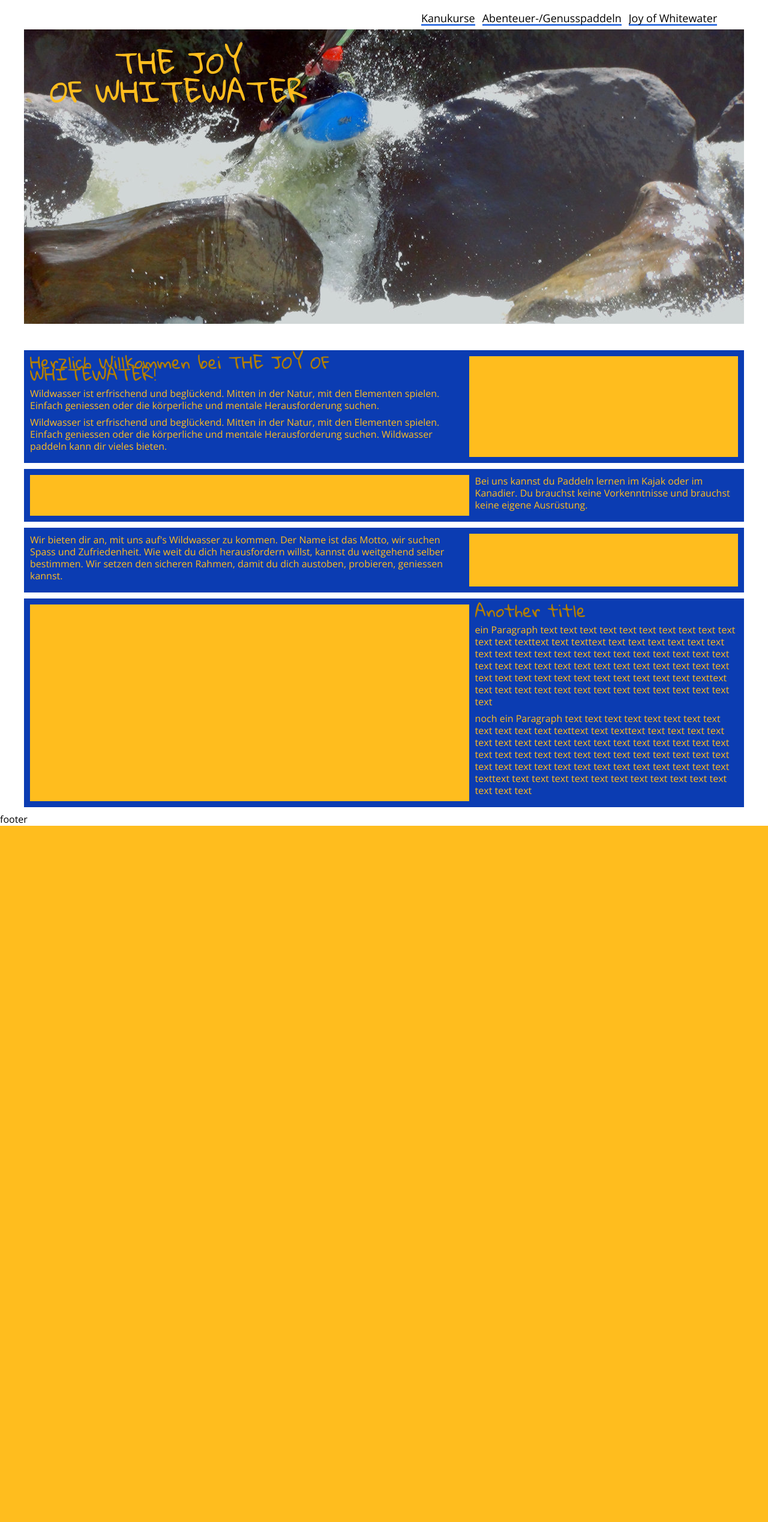
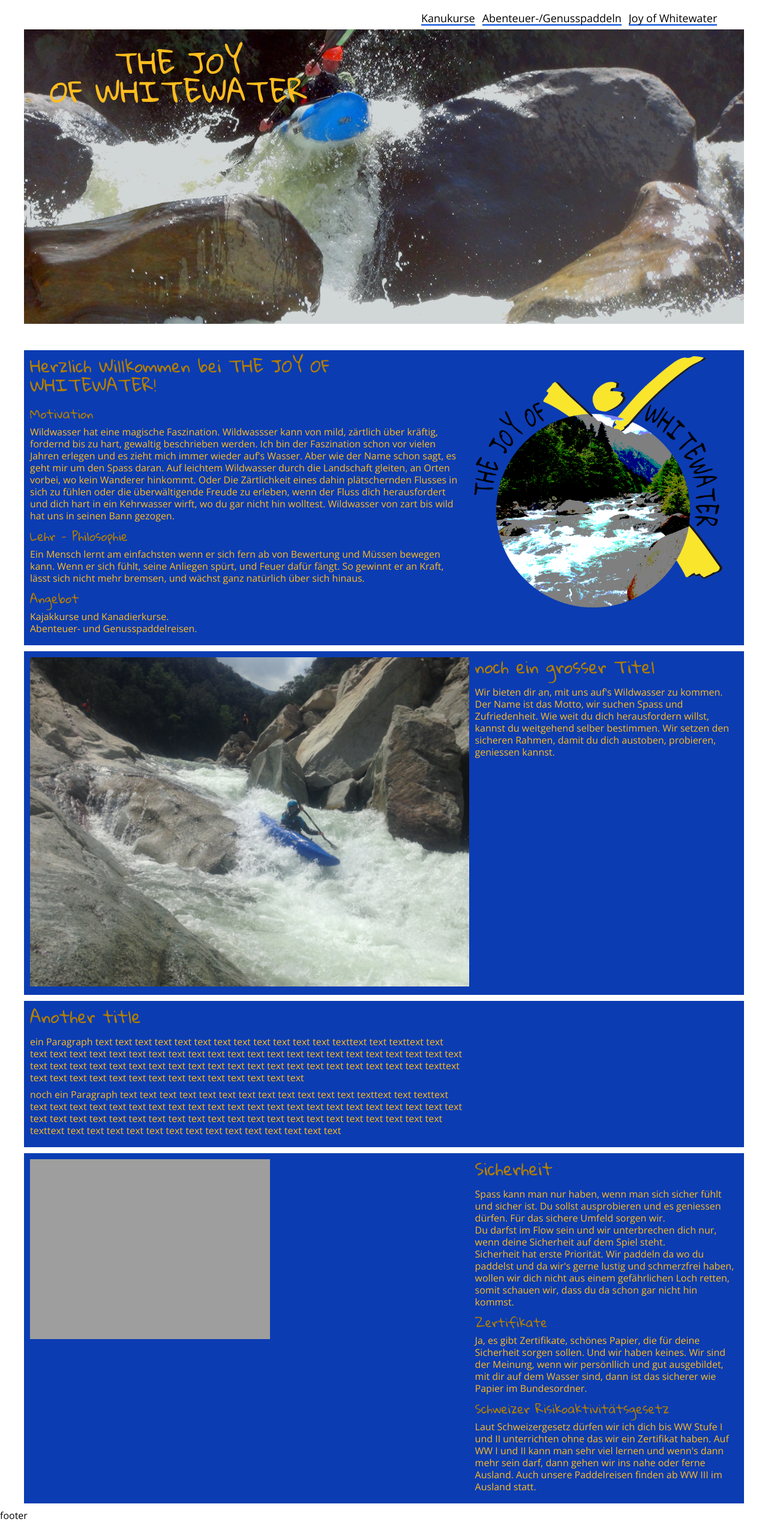
Before and after one commit to TomFrey/joy-of-whitewater, a PHP site: page / in a window 1280 px wide. Shown: the whole page at 60% size. Before the commit the page ends 1377 px from the top, so only its background shows below. Run offline with PHP 8.4, Linux system fonts and the light colour scheme; grey boxes are pictures that could not be loaded.

Commit message:
added pictures and content

```diff
--- a/app/assets/css/main.css
+++ b/app/assets/css/main.css
@@ -68,7 +68,7 @@ table {
 Mobile
 
 ---------------- text-container------------------------------
-|-----------------------------------------------------------|                                                        |
+|-----------------------------------------------------------|
 |                                                           |
 |   title                                                   |
 |                                                           |
@@ -76,7 +76,7 @@ Mobile
 |                                                           |
 |-----------------------------------------------------------|
 
-|-----------------------------------------------------------|                                                        |
+|-----------------------------------------------------------|
 |                                                           |
 |   title                                                   |
 |                                                           |
@@ -114,11 +114,25 @@ Desktop
 .text-container {
   padding: 10px;
   background-color: #0B3CB2; }
-  .text-container .title {
+  .text-container > .text-container-left {
+    width: 100%; }
+  .text-container > .text-container-right {
+    width: 100%; }
+  .text-container > .filler {
+    display: none; }
+  .text-container h2.title {
     font-family: "Gloria Hallelujah", "Arial", "sans-serif";
     font-size: 1.75rem;
     color: #B27E00;
-    margin-bottom: 0.75rem; }
+    line-height: 2rem;
+    margin-bottom: 1rem; }
+  .text-container h3.title {
+    font-family: "Gloria Hallelujah", "Arial", "sans-serif";
+    font-size: 1.25rem;
+    color: #B27E00;
+    line-height: 1.5rem;
+    padding-top: 0.25rem;
+    margin-bottom: 0.5rem; }
   .text-container .paragraph {
     color: #FFBD1E;
     font-size: 1rem;
@@ -140,7 +154,11 @@ Desktop
       order: 1;
       padding-left: 10px; }
     .text-container > .filler {
-      background-color: #FFBD1E; }
+      display: block;
+      background-color: #0B3CB2; }
+      .text-container > .filler img {
+        max-width: 100%;
+        height: auto; }
     .text-container > .filler-right {
       flex: 0 1 38%;
       order: 1; }
--- a/app/index.html
+++ b/app/index.html
@@ -22,7 +22,7 @@
         <ul id="mainNavi" class="hide">
             <li><a class="u-slide-line" href="kanukurse.html">Kanukurse</a></li>
             <li><a class="u-slide-line" href="abenteuerundgenusspaddeln.html">Abenteuer-/Genusspaddeln</a></li>
-            <li><a class="u-slide-line" href="joyofwhitewater.html">Joy of Whitewater</a></li>
+            <li><a class="u-slide-line" href="/">Joy of Whitewater</a></li>
         </ul>
         <div class="clearfix"></div>
     </nav>
@@ -66,50 +66,79 @@
                     <h2 class="title">
                         Herzlich Willkommen bei THE JOY OF WHITEWATER!
                     </h2>
+                    <h3 class="title">
+                        Motivation
+                    </h3>
                     <p class="paragraph">
-                        Wildwasser ist erfrischend und beglückend. Mitten in der Natur, mit den Elementen spielen.
-                        Einfach geniessen oder die körperliche und mentale Herausforderung suchen.
+                        Wildwasser hat eine magische Faszination.
+                        Wildwassser kann von mild, zärtlich über kräftig, fordernd bis zu hart, gewaltig beschrieben werden.
+                        Ich bin der Faszination schon vor vielen Jahren erlegen und es zieht mich immer wieder auf's Wasser. Aber wie der
+                        Name schon sagt, es geht mir um den Spass daran.
+
+                        Auf leichtem Wildwasser durch die Landschaft gleiten, an Orten vorbei, wo kein Wanderer hinkommt.
+                        Oder
+
+
+
+                        Die Zärtlichkeit eines dahin plätschernden Flusses in sich zu fühlen
+                        oder die überwältigende Freude zu erleben, wenn der Fluss dich herausfordert und dich hart in ein Kehrwasser wirft, wo
+                        du gar nicht hin wolltest.
+
+
+
+
+                        Wildwasser von zart bis wild hat uns in seinen Bann gezogen.
+
+
+
+
+
 
                     </p>
+
+                    <h3 class="title">
+                        Lehr - Philosophie
+                    </h3>
                     <p class="paragraph">
-                        Wildwasser ist erfrischend und beglückend. Mitten in der Natur, mit den Elementen spielen.
-                        Einfach geniessen oder die körperliche und mentale Herausforderung suchen.
-                        Wildwasser paddeln kann dir vieles bieten.
+                        Ein Mensch lernt am einfachsten wenn er sich fern ab von Bewertung und Müssen bewegen kann.
+                        Wenn er sich fühlt, seine Anliegen spürt, und Feuer dafür fängt.
+                        So gewinnt er an Kraft, lässt sich nicht mehr bremsen, und wächst ganz natürlich über sich hinaus.
+
+                    </p>
+                    <h3 class="title">
+                        Angebot
+                    </h3>
+                    <p class="paragraph">
+                        Kajakkurse und Kanadierkurse.<br>
+                        Abenteuer- und Genusspaddelreisen.
                     </p>
 
                 </section>
                 <section class="filler filler-right">
+                    <img src="images/logo.png" alt="">
                 </section>
             </section>
 
             <section class="text-container">
+
                 <section class="text-container-right">
-                    <p class="paragraph">
-                        Bei uns kannst du Paddeln lernen im Kajak oder im Kanadier. Du brauchst keine Vorkenntnisse und
-                        brauchst keine eigene Ausrüstung.
-                    </p>
-                </section>
-                <section class="filler filler-left">
-                </section>
-            </section>
-
-            <section class="text-container">
-                <section class="text-container-left">
+                    <h2 class="title">
+                        noch ein grosser Titel
+                    </h2>
                     <p class="paragraph">
                         Wir bieten dir an, mit uns auf's Wildwasser zu kommen. Der Name ist das Motto, wir suchen Spass
                         und Zufriedenheit. Wie weit du dich herausfordern willst, kannst du weitgehend selber bestimmen. Wir
                         setzen den sicheren Rahmen, damit du dich austoben, probieren, geniessen kannst.
                     </p>
                 </section>
-                <section class="filler filler-right">
+                <section class="filler filler-left">
+                    <img src="images/korsika_travo.jpg" alt="">
                 </section>
             </section>
 
-           <!-- <div class="parallax-container">
-            </div> -->
+            <section class="text-container">
 
-            <section class="text-container">
-                <section class="text-container-right">
+                <section class="text-container-left">
                     <h2 class="title">
                         Another title
                     </h2>
@@ -128,13 +157,51 @@
                         text text texttext text text text text text text text text text text text text text text
                     </p>
                 </section>
+                <section class="filler filler-right">
+                </section>
+            </section>
+
+           <!-- <div class="parallax-container">
+            </div> -->
+
+            <section class="text-container">
+                <section class="text-container-right">
+                    <h2 class="title">
+                        Sicherheit
+                    </h2>
+                    <p class="paragraph">
+                        Spass kann man nur haben, wenn man sich sicher fühlt und sicher ist. Du sollst ausprobieren und es geniessen dürfen.
+                        Für das sichere Umfeld sorgen wir. <br>Du darfst im Flow sein und wir unterbrechen dich nur, wenn deine Sicherheit auf dem Spiel steht.<br>
+                        Sicherheit hat erste Priorität. Wir paddeln da wo du paddelst und da wir's gerne lustig und schmerzfrei haben, wollen
+                        wir dich nicht aus einem gefährlichen Loch retten, somit schauen wir, dass du da schon gar nicht hin kommst.
+                    </p>
+                    <h3 class="title">
+                        Zertifikate
+                    </h3>
+                    <p class="paragraph">
+                        Ja, es gibt Zertifikate, schönes Papier, die für deine Sicherheit sorgen sollen. Und wir haben keines.
+                        Wir sind der Meinung, wenn wir persönllich und gut ausgebildet, mit dir auf dem Wasser sind, dann ist das
+                        sicherer wie Papier im Bundesordner.
+                    </p>
+                    <h3 class="title">
+                        Schweizer Risikoaktivitätsgesetz
+                    </h3>
+                    <p class="paragraph">
+                        Laut Schweizergesetz dürfen wir ich dich bis WW Stufe I und II unterrichten ohne das wir ein Zertifikat haben.
+                        Auf WW I und II kann man sehr viel lernen und wenn's dann mehr sein darf, dann gehen wir ins nahe oder ferne Ausland.
+                        Auch unsere Paddelreisen finden ab WW III im Ausland statt.
+                    </p>
+                </section>
                 <section class="filler filler-left">
+                    <img src="images/sicherheit.jpg" alt="">
                 </section>
             </section>
 
         </main>
 
     <!-- inject:htmlFooter -->
+
+
 
 
 
@@ -203,4 +270,6 @@
 
 
 
+
+
 <!-- endinject -->
--- a/app/kanukurse.html
+++ b/app/kanukurse.html
@@ -22,7 +22,7 @@
         <ul id="mainNavi" class="hide">
             <li><a class="u-slide-line" href="kanukurse.html">Kanukurse</a></li>
             <li><a class="u-slide-line" href="abenteuerundgenusspaddeln.html">Abenteuer-/Genusspaddeln</a></li>
-            <li><a class="u-slide-line" href="joyofwhitewater.html">Joy of Whitewater</a></li>
+            <li><a class="u-slide-line" href="/">Joy of Whitewater</a></li>
         </ul>
         <div class="clearfix"></div>
     </nav>
@@ -110,6 +110,8 @@
 
 
 
+
+
 <!-- ende wrapper -->
 </div>
 <footer>footer</footer>
@@ -152,4 +154,6 @@
 
 
 
+
+
 <!-- endinject -->
--- a/app/scss/_specifications.scss
+++ b/app/scss/_specifications.scss
@@ -25,6 +25,7 @@ $maxWidth: 1200px;
 $standardFontSize: 16px;
 
 $textSize: 1rem;
+$smallTitleSize: 1.25rem;
 $titleSize: 1.75rem;
 $bigTitleSize: 3rem;
 $navTextSize: 1.125rem;
--- a/app/scss/components/_text-container.scss
+++ b/app/scss/components/_text-container.scss
@@ -7,7 +7,7 @@
 Mobile
 
 ---------------- text-container------------------------------
-|-----------------------------------------------------------|                                                        |
+|-----------------------------------------------------------|
 |                                                           |
 |   title                                                   |
 |                                                           |
@@ -15,7 +15,7 @@ Mobile
 |                                                           |
 |-----------------------------------------------------------|
 
-|-----------------------------------------------------------|                                                        |
+|-----------------------------------------------------------|
 |                                                           |
 |   title                                                   |
 |                                                           |
@@ -55,11 +55,36 @@ Desktop
   padding: 10px;
   background-color: $textBackground;
 
-   .title{
+
+  > .text-container-left{
+    width: 100%;
+  }
+
+  > .text-container-right{
+    width: 100%;
+  }
+
+  > .filler{
+    display: none;
+  }
+
+
+
+  h2.title{
     font-family: $textContainerTitleFont;
     font-size: $titleSize;
     color: $textTitle;
-    margin-bottom: 0.75rem;
+    line-height: 2rem;
+    margin-bottom: 1rem;
+  }
+
+  h3.title{
+    font-family: $textContainerTitleFont;
+    font-size: $smallTitleSize;
+    color: $textTitle;
+    line-height: 1.5rem;
+    padding-top: 0.25rem;
+    margin-bottom: 0.5rem;
   }
 
    .paragraph{
@@ -92,7 +117,13 @@ Desktop
     }
 
     > .filler{
-      background-color: $complimentaryColor2;
+      display: block;
+      background-color: $textBackground;
+
+      img{
+        max-width: 100%;
+        height: auto;
+      }
     }
 
     > .filler-right{
--- a/app/templates/header.html
+++ b/app/templates/header.html
@@ -21,7 +21,7 @@
         <ul id="mainNavi" class="hide">
             <li><a class="u-slide-line" href="kanukurse.html">Kanukurse</a></li>
             <li><a class="u-slide-line" href="abenteuerundgenusspaddeln.html">Abenteuer-/Genusspaddeln</a></li>
-            <li><a class="u-slide-line" href="joyofwhitewater.html">Joy of Whitewater</a></li>
+            <li><a class="u-slide-line" href="/">Joy of Whitewater</a></li>
         </ul>
         <div class="clearfix"></div>
     </nav>
```
Also changed, not shown: app/images/IMG_1845.JPG (added), app/images/IMG_2198.JPG (added), app/images/Portrait_Joe.png (added), app/images/korsika_taravo.png (added), app/images/korsika_travo.jpg (added), app/images/logo.png (added), 1 other file.
